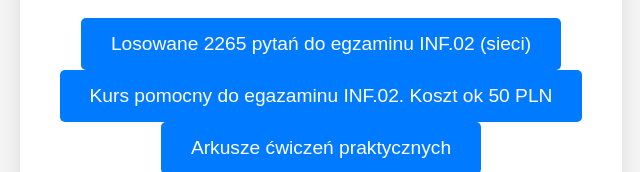
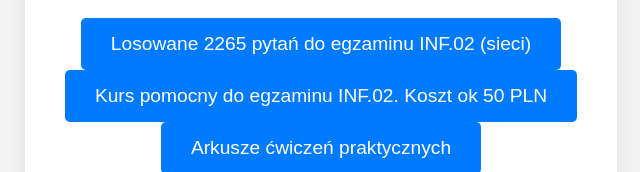
Before and after one commit to SPSK-Technikum/Wiki, a plain HTML site: page index.html in a window 1280 px wide. Shown: the part 340-512 px from the top of the page, without its empty margins (319-959 px from the left). Drawn offline with Linux system fonts and the light colour scheme.

Commit message:
literówka

```diff
--- a/index.html
+++ b/index.html
@@ -19,7 +19,7 @@
                 2265 pytań do egzaminu INF.02 (sieci)</a>
             <br />
             <a href="https://zdaj-informatyka.pl/kursy/informatyka/inf02-praktyczny-kurs" class="wiki-link">Kurs pomocny
-                do egazaminu INF.02. Koszt ok 50 PLN</a>
+                do egzaminu INF.02. Koszt ok 50 PLN</a>
             <br />
             <a href="https://egzamin-informatyk.pl/arkusze-praktyczne-inf02-ee08-sprzet-systemy-sieci"
                 class="wiki-link">Arkusze ćwiczeń praktycznych</a>
```
